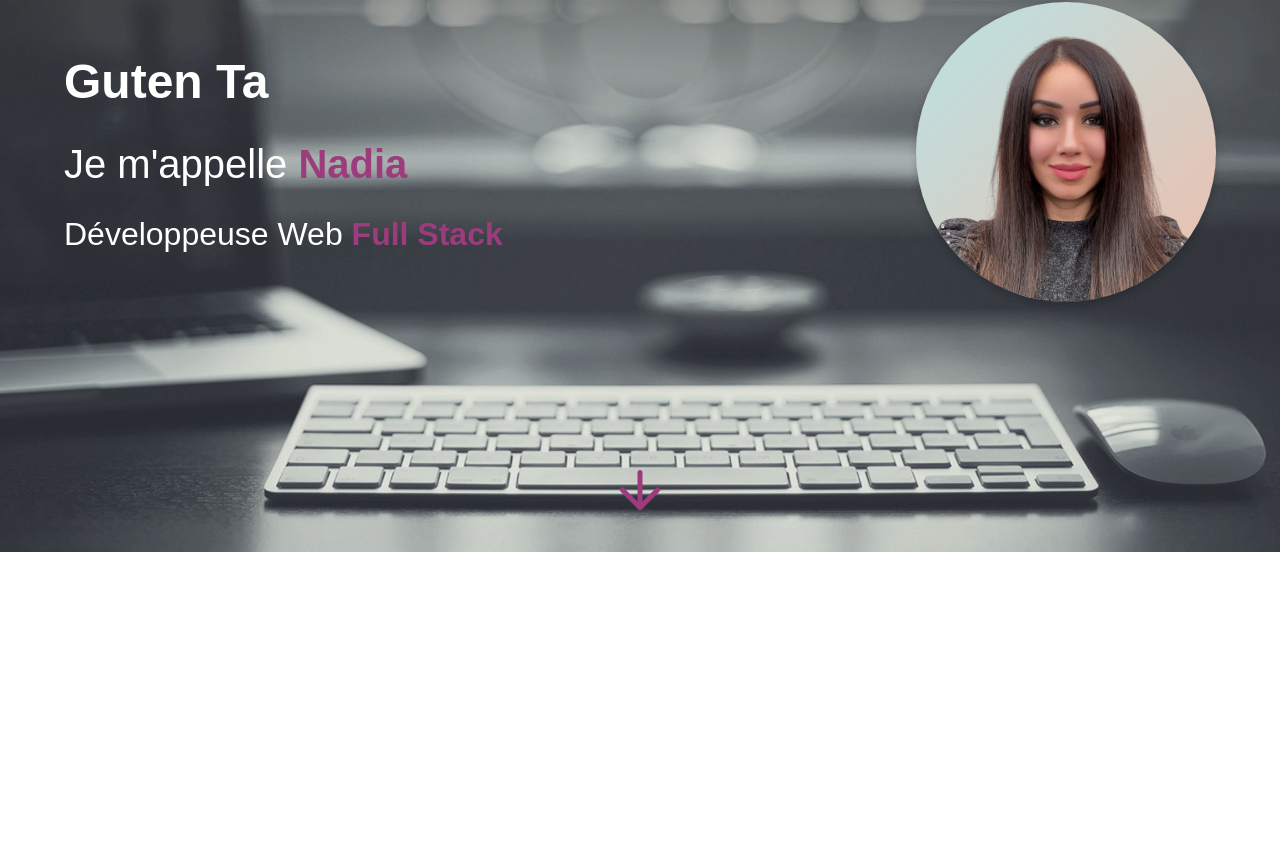
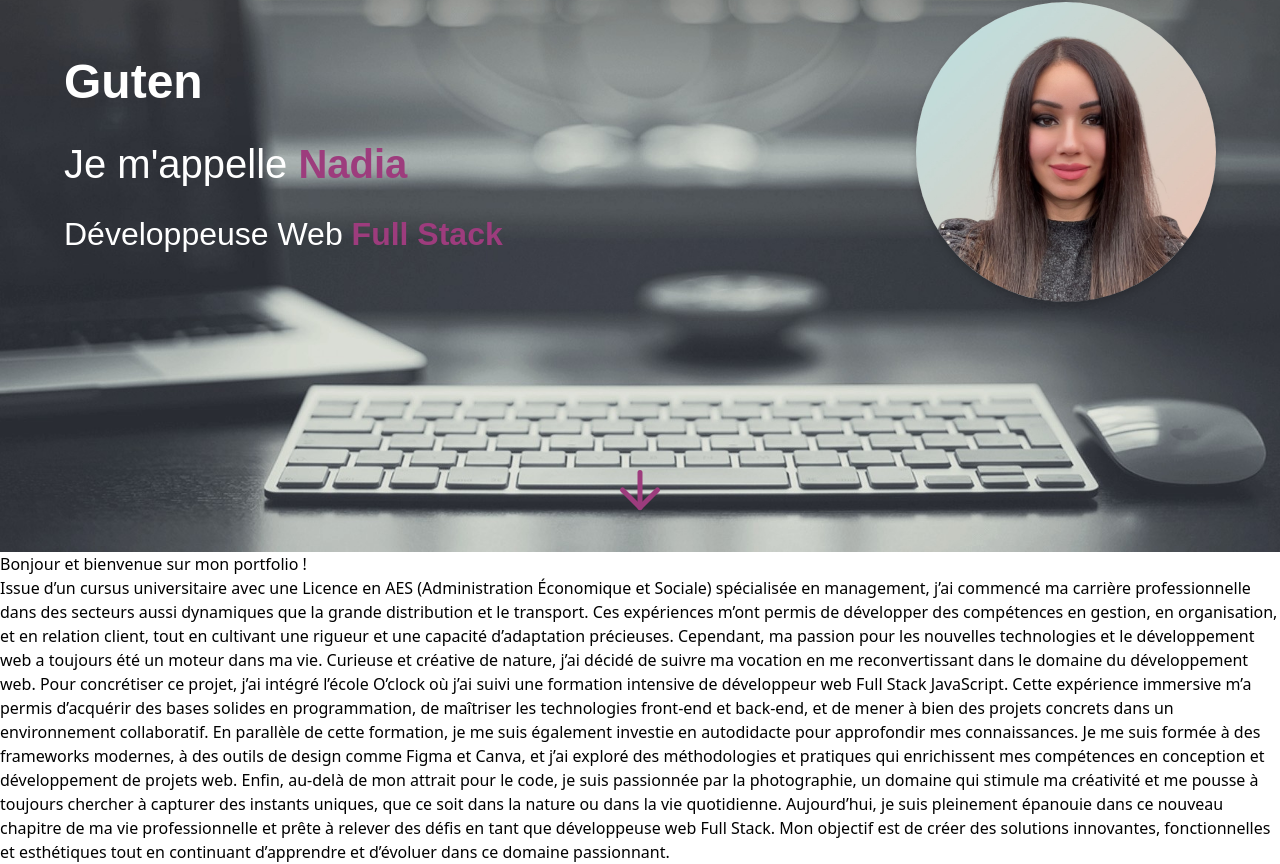
Before and after one commit to BakrimNadia/Portfolio-Nadia, a Next.js app: page / in a window 1280 px wide. Shown: the part 248-1112 px from the top of the page. Before the commit the page ends 800 px from the top, so only its background shows below. Built offline with nearby package versions, Linux system fonts and the light colour scheme.

Commit message:
create about section

```diff
--- a/src/app/Components/About.tsx
+++ b/src/app/Components/About.tsx
@@ -0,0 +1,21 @@
+"use client";
+
+import React from "react";
+
+export default function About() {
+  return (
+    <div id="About" className="background-image: url('public\images\grey-04.jpg">
+      <h1> Bonjour et bienvenue sur mon portfolio !</h1>
+      <p>Issue d’un cursus universitaire avec une Licence en AES (Administration Économique et Sociale) spécialisée en management, j’ai commencé ma carrière professionnelle dans des secteurs aussi dynamiques que la grande distribution et le transport. Ces expériences m’ont permis de développer des compétences en gestion, en organisation, et en relation client, tout en cultivant une rigueur et une capacité d’adaptation précieuses.
+
+Cependant, ma passion pour les nouvelles technologies et le développement web a toujours été un moteur dans ma vie. Curieuse et créative de nature, j’ai décidé de suivre ma vocation en me reconvertissant dans le domaine du développement web. Pour concrétiser ce projet, j’ai intégré l’école O’clock où j’ai suivi une formation intensive de développeur web Full Stack JavaScript. Cette expérience immersive m’a permis d’acquérir des bases solides en programmation, de maîtriser les technologies front-end et back-end, et de mener à bien des projets concrets dans un environnement collaboratif.
+
+En parallèle de cette formation, je me suis également investie en autodidacte pour approfondir mes connaissances. Je me suis formée à des frameworks modernes, à des outils de design comme Figma et Canva, et j’ai exploré des méthodologies et pratiques qui enrichissent mes compétences en conception et développement de projets web.
+
+Enfin, au-delà de mon attrait pour le code, je suis passionnée par la photographie, un domaine qui stimule ma créativité et me pousse à toujours chercher à capturer des instants uniques, que ce soit dans la nature ou dans la vie quotidienne.
+
+Aujourd’hui, je suis pleinement épanouie dans ce nouveau chapitre de ma vie professionnelle et prête à relever des défis en tant que développeuse web Full Stack. Mon objectif est de créer des solutions innovantes, fonctionnelles et esthétiques tout en continuant d’apprendre et d’évoluer dans ce domaine passionnant.
+        </p>
+    </div>
+    );
+}
--- a/src/app/Components/Header.tsx
+++ b/src/app/Components/Header.tsx
@@ -23,7 +23,7 @@ export default function Header() {
       <nav style={styles.nav}>
         <ul style={styles.navList}>
           <li><a href="#hero" style={styles.navItem}>ACCUEIL</a></li>
-          <li><a href="#about" style={styles.navItem}>À PROPOS</a></li>
+          <li><a href="#About" style={styles.navItem}>À PROPOS</a></li>
           <li><a href="#projects" style={styles.navItem}>PROJETS</a></li>
           <li><a href="#skills" style={styles.navItem}>COMPETENCES</a></li>
           <li><a href="#contact" style={styles.navItem}>CONTACT</a></li>
@@ -77,7 +77,7 @@ export default function Header() {
       </div>
 
       {/* Flèche pour descendre */}
-      <a href="#about" style={{position: "absolute", bottom: "2rem", left: "50%", transform: "translateX(-50%)"}}>
+      <a href="#About" style={{position: "absolute", bottom: "2rem", left: "50%", transform: "translateX(-50%)"}}>
       <ArrowDown color="#9d3c7d" size={60} />
       </a>
     </div>
--- a/src/app/page.tsx
+++ b/src/app/page.tsx
@@ -2,11 +2,13 @@
 
 import React from "react";
 import Header from "./Components/Header";
+import About from "./Components/About";
 
 export default function HomePage() {
   return (
     <div>
      <Header />
+     <About />
     </div>
   );
 }
```
Also changed, not shown: public/images/grey-04.jpg (added).
